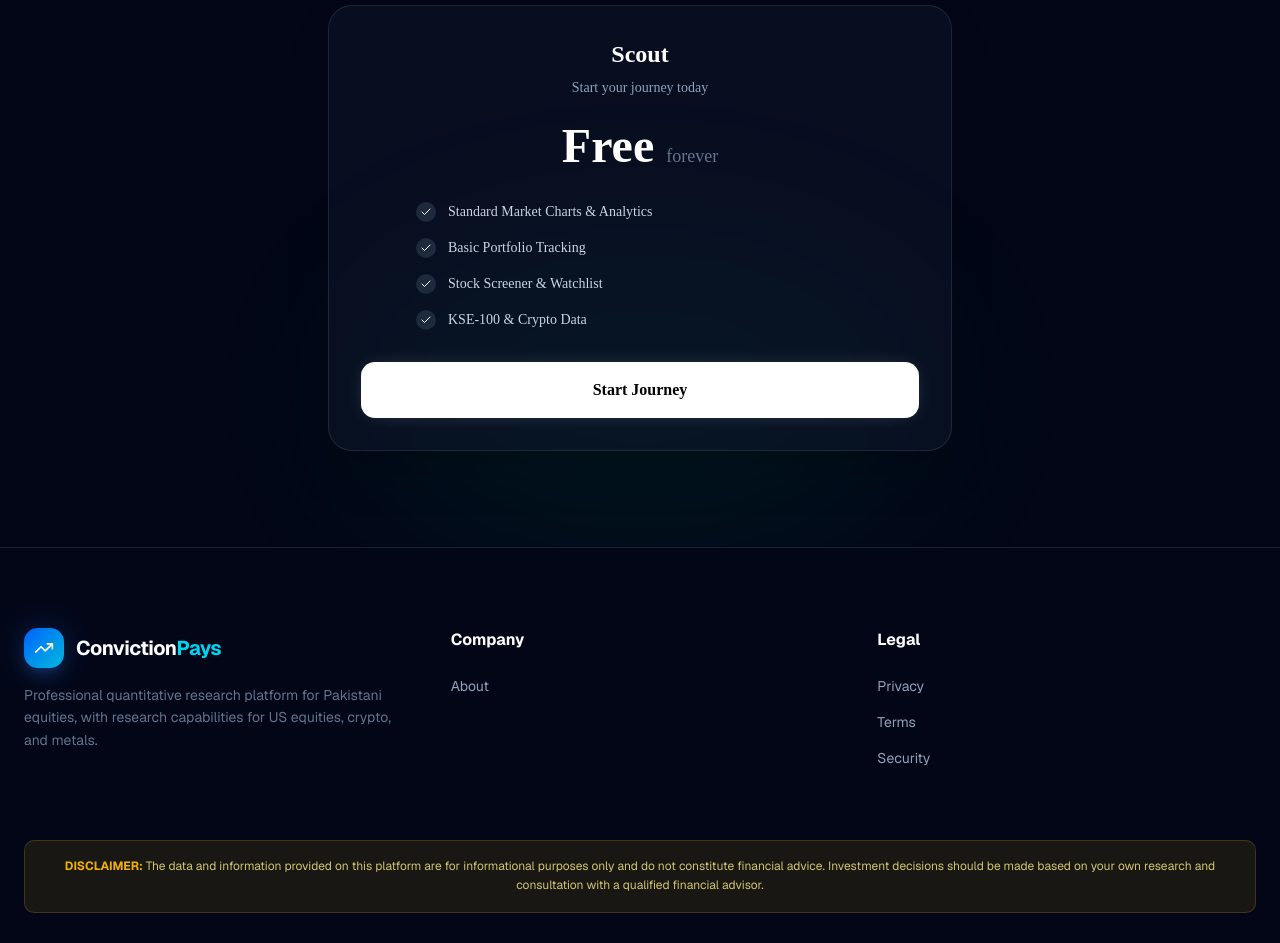
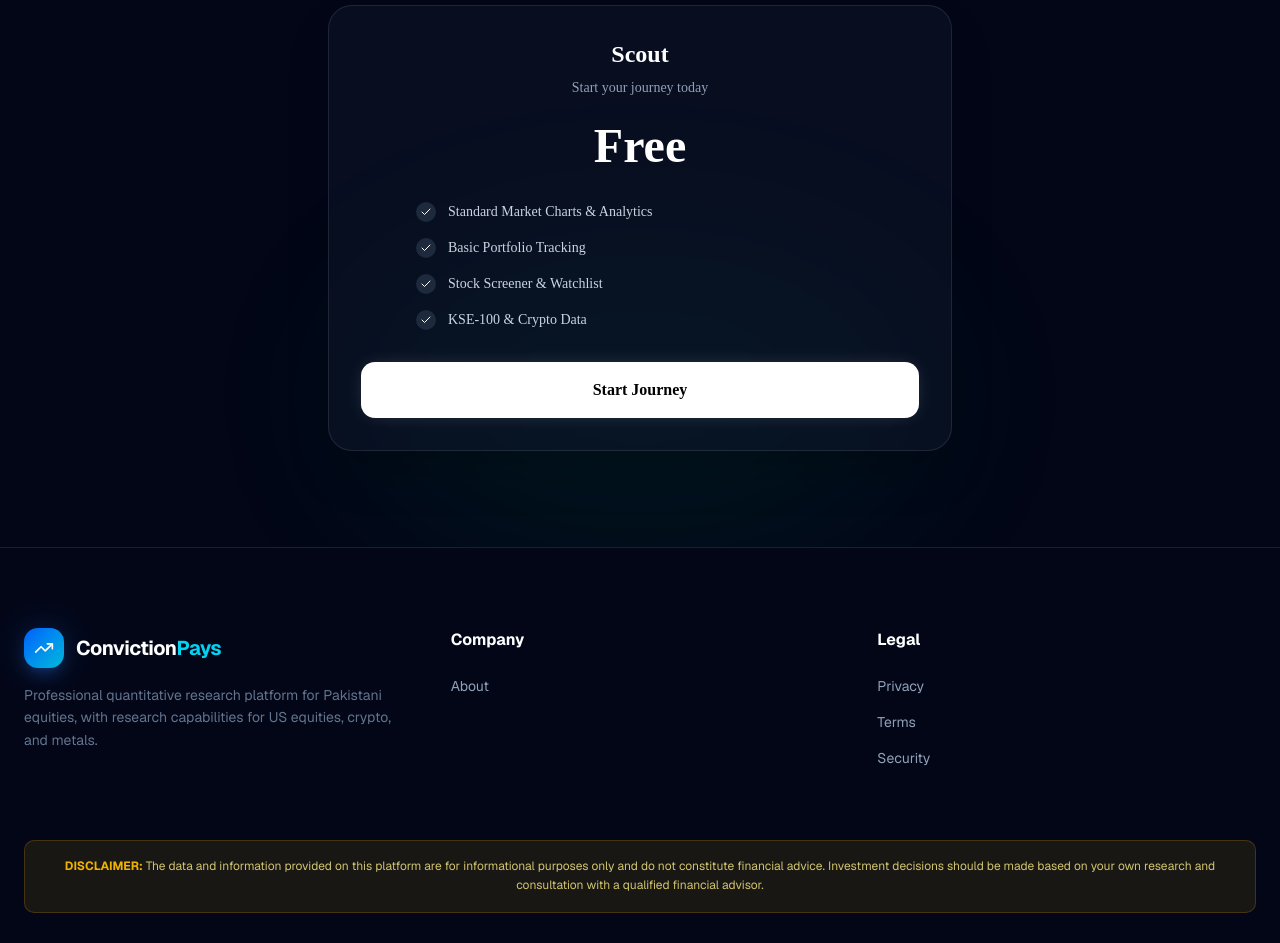
Before and after one commit to bilalashrafshk/finance-dashboard, a Next.js app: page / in a window 1280 px wide. Shown: the part 2460-3403 px from the top of the page. Built offline with nearby package versions, Linux system fonts and the light colour scheme.

Commit message:
Resize favicon and update pricing text

```diff
--- a/components/landing/landing-page.tsx
+++ b/components/landing/landing-page.tsx
@@ -442,7 +442,7 @@ const LandingPage = () => {
             <div className="h-full p-8 rounded-3xl bg-slate-900/50 border border-white/10 hover:bg-slate-900 transition-colors hover:border-white/20 shadow-2xl">
               <h3 className="font-bold text-2xl text-white mb-2">Scout</h3>
               <p className="text-slate-400 text-sm mb-6">Start your journey today</p>
-              <div className="text-5xl font-extrabold text-white mb-8">Free <span className="text-lg font-normal text-slate-500">forever</span></div>
+              <div className="text-5xl font-extrabold text-white mb-8">Free </div>
 
               <ul className="space-y-4 mb-8 text-left max-w-md mx-auto">
                 {[
```
Also changed, not shown: public/icon-only-transparent.png.
